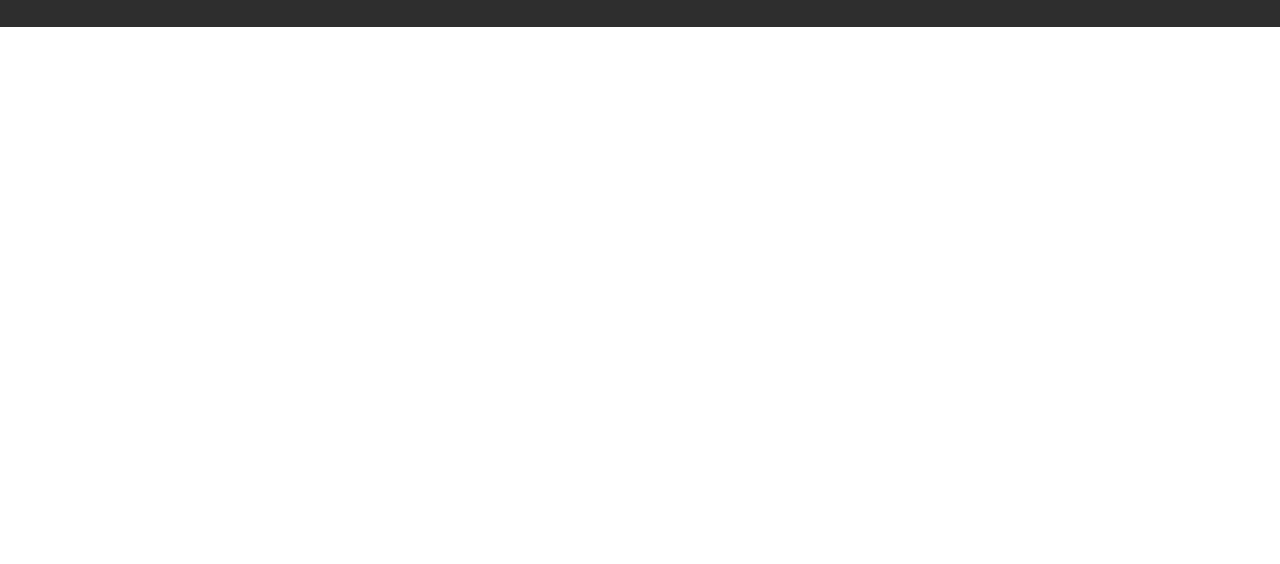
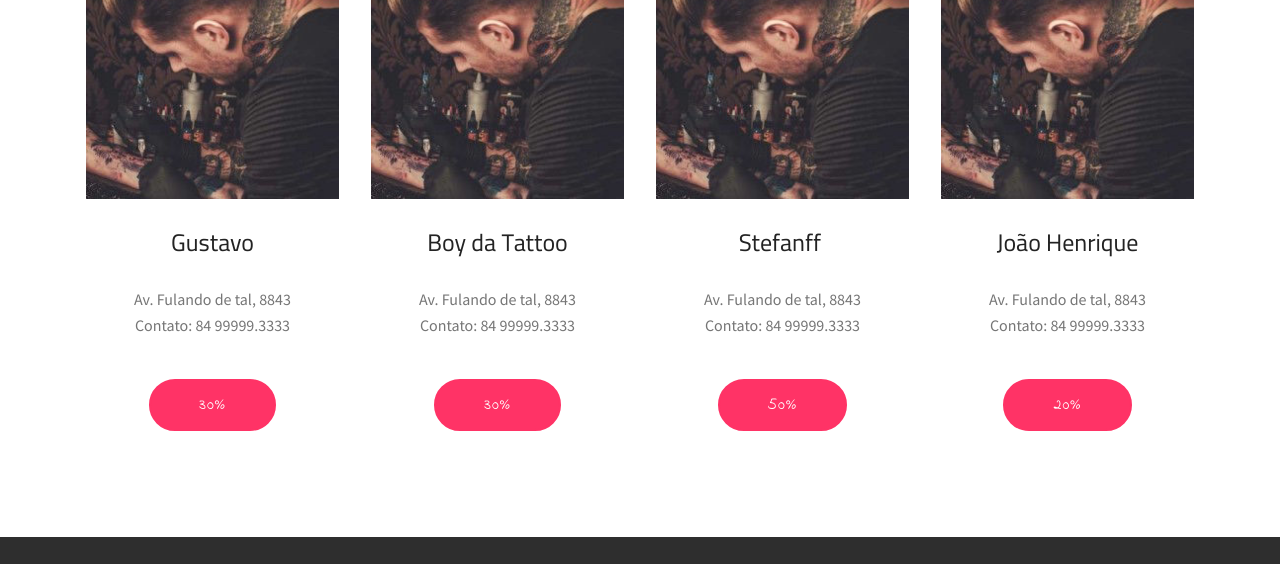
Before and after one commit to schinelloDev/desconttoo, a plain HTML site: page page2.html in a window 1280 px wide. Shown: the part 1000-1564 px from the top of the page. Before the commit the page ends 1027 px from the top, so only its background shows below. Drawn offline with Linux system fonts and the light colour scheme; files whose address does not match are found by name.

Commit message:
create github pages

```diff
--- a/assets/mobirise/css/mbr-additional.css
+++ b/assets/mobirise/css/mbr-additional.css
@@ -1956,8 +1956,8 @@ section.lazy-placeholder:after {
   width: 100%;
 }
 .cid-rJIADUCCJk {
-  padding-top: 120px;
-  padding-bottom: 90px;
+  padding-top: 135px;
+  padding-bottom: 45px;
   background-color: #ffffff;
 }
 .cid-rJIADUCCJk h4 {
@@ -1990,6 +1990,7 @@ section.lazy-placeholder:after {
 }
 .cid-rJIADUCCJk .mbr-section-subtitle {
   text-align: center;
+  color: #ff3366;
 }
 .cid-rJIADUCCJk H2 {
   text-align: center;
@@ -1999,6 +2000,53 @@ section.lazy-placeholder:after {
 }
 .cid-rJIADUCCJk .mbr-text,
 .cid-rJIADUCCJk .mbr-section-btn {
+  text-align: center;
+}
+.cid-rJMM3VzSOX {
+  padding-top: 15px;
+  padding-bottom: 90px;
+  background-color: #ffffff;
+}
+.cid-rJMM3VzSOX h4 {
+  font-weight: 500;
+  margin-bottom: 0;
+  text-align: left;
+  padding-top: 2rem;
+}
+.cid-rJMM3VzSOX p {
+  margin-bottom: 0;
+  text-align: left;
+  padding-top: 1.5rem;
+  padding-top: 2rem;
+}
+.cid-rJMM3VzSOX .mbr-section-btn {
+  padding-top: 2.5rem;
+}
+.cid-rJMM3VzSOX .mbr-section-btn a {
+  margin: 0;
+}
+.cid-rJMM3VzSOX .mbr-text {
+  color: #767676;
+}
+.cid-rJMM3VzSOX .card-wrapper {
+  height: 100%;
+}
+@media (max-width: 767px) {
+  .cid-rJMM3VzSOX .card:not(.last-child) {
+    padding-bottom: 2rem;
+  }
+}
+.cid-rJMM3VzSOX .mbr-section-subtitle {
+  text-align: center;
+}
+.cid-rJMM3VzSOX H2 {
+  text-align: center;
+}
+.cid-rJMM3VzSOX .card-title {
+  text-align: center;
+}
+.cid-rJMM3VzSOX .mbr-text,
+.cid-rJMM3VzSOX .mbr-section-btn {
   text-align: center;
 }
 .cid-rJfnqaOIQ5 .navbar {
--- a/page2.html
+++ b/page2.html
@@ -65,7 +65,7 @@
     </nav>
 </section>
 
-<section class="engine"><a href="https://mobirise.info/x">css templates</a></section><section class="services1 cid-rJIADUCCJk" id="services1-f">
+<section class="engine"><a href="https://mobirise.info/e">how to make a website</a></section><section class="services1 cid-rJIADUCCJk" id="services1-f">
     <!---->
 
     <!---->
@@ -90,7 +90,7 @@
                     <div class="card-box">
                         <h4 class="card-title mbr-fonts-style display-5">
                             Gustavo</h4>
-                        <p class="mbr-text mbr-fonts-style display-7">Av. Fulando de tal, 8843<br>Contato: 65 99999.3333</p>
+                        <p class="mbr-text mbr-fonts-style display-7">Av. Fulando de tal, 8843<br>Contato: 84 99999.3333</p>
                         <!--Btn-->
                         <div class="mbr-section-btn align-center"><a href="https://mobirise.co" class="btn btn-secondary display-4">
                                 30%</a></div>
@@ -107,7 +107,7 @@
                         <h4 class="card-title mbr-fonts-style display-5">
                             Boy da Tattoo</h4>
                         <p class="mbr-text mbr-fonts-style display-7">Av. Fulando de tal, 8843
-<br>Contato: 65 99999.3333</p>
+<br>Contato: 84 99999.3333</p>
                         <!--Btn-->
                         <div class="mbr-section-btn align-center"><a href="https://mobirise.co" class="btn btn-secondary display-4">
                                 30%</a></div>
@@ -124,7 +124,7 @@
                         <h4 class="card-title mbr-fonts-style display-5">
                             Stefanff&nbsp;</h4>
                         <p class="mbr-text mbr-fonts-style display-7">Av. Fulando de tal, 8843
-<br>Contato: 65 99999.3333</p>
+<br>Contato: 84 99999.3333</p>
                         <!--Btn-->
                         <div class="mbr-section-btn align-center"><a href="https://mobirise.co" class="btn btn-secondary display-4">
                                 50%</a></div>
@@ -141,7 +141,92 @@
                         <h4 class="card-title mbr-fonts-style display-5">
                             João Henrique</h4>
                         <p class="mbr-text mbr-fonts-style display-7">Av. Fulando de tal, 8843
-<br>Contato: 65 99999.3333</p>
+<br>Contato: 84 99999.3333</p>
+                        <!--Btn-->
+                        <div class="mbr-section-btn align-center"><a href="https://mobirise.co" class="btn btn-secondary display-4">
+                                20%</a></div>
+                    </div>
+                </div>
+            </div>
+        </div>
+    </div>
+</section>
+
+<section class="services1 cid-rJMM3VzSOX" id="services1-g">
+    <!---->
+
+    <!---->
+    <!--Overlay-->
+
+    <!--Container-->
+    <div class="container">
+        <div class="row justify-content-center">
+            <!--Titles-->
+            <div class="title pb-5 col-12">
+
+
+            </div>
+            <!--Card-1-->
+            <div class="card col-12 col-md-6 p-3 col-lg-3">
+                <div class="card-wrapper">
+                    <div class="card-img">
+                        <img src="assets/images/01-256x256.jpg" alt="Mobirise" title="">
+                    </div>
+                    <div class="card-box">
+                        <h4 class="card-title mbr-fonts-style display-5">
+                            Gustavo</h4>
+                        <p class="mbr-text mbr-fonts-style display-7">Av. Fulando de tal, 8843<br>Contato: 84 99999.3333</p>
+                        <!--Btn-->
+                        <div class="mbr-section-btn align-center"><a href="https://mobirise.co" class="btn btn-secondary display-4">
+                                30%</a></div>
+                    </div>
+                </div>
+            </div>
+            <!--Card-2-->
+            <div class="card col-12 col-md-6 p-3 col-lg-3">
+                <div class="card-wrapper">
+                    <div class="card-img">
+                        <img src="assets/images/01-256x256.jpg" alt="Mobirise" title="">
+                    </div>
+                    <div class="card-box">
+                        <h4 class="card-title mbr-fonts-style display-5">
+                            Boy da Tattoo</h4>
+                        <p class="mbr-text mbr-fonts-style display-7">Av. Fulando de tal, 8843
+<br>Contato: 84 99999.3333</p>
+                        <!--Btn-->
+                        <div class="mbr-section-btn align-center"><a href="https://mobirise.co" class="btn btn-secondary display-4">
+                                30%</a></div>
+                    </div>
+                </div>
+            </div>
+            <!--Card-3-->
+            <div class="card col-12 col-md-6 p-3 col-lg-3">
+                <div class="card-wrapper">
+                    <div class="card-img">
+                        <img src="assets/images/01-256x256.jpg" alt="Mobirise" title="">
+                    </div>
+                    <div class="card-box">
+                        <h4 class="card-title mbr-fonts-style display-5">
+                            Stefanff&nbsp;</h4>
+                        <p class="mbr-text mbr-fonts-style display-7">Av. Fulando de tal, 8843
+<br>Contato: 84 99999.3333</p>
+                        <!--Btn-->
+                        <div class="mbr-section-btn align-center"><a href="https://mobirise.co" class="btn btn-secondary display-4">
+                                50%</a></div>
+                    </div>
+                </div>
+            </div>
+            <!--Card-4-->
+            <div class="card col-12 col-md-6 p-3 col-lg-3 last-child">
+                <div class="card-wrapper">
+                    <div class="card-img">
+                        <img src="assets/images/01-256x256.jpg" alt="Mobirise" title="">
+                    </div>
+                    <div class="card-box">
+                        <h4 class="card-title mbr-fonts-style display-5">
+                            João Henrique</h4>
+                        <p class="mbr-text mbr-fonts-style display-7">Av. Fulando de tal, 8843
+<br>Contato: 84 99999.3333</p>
                         <!--Btn-->
                         <div class="mbr-section-btn align-center"><a href="https://mobirise.co" class="btn btn-secondary display-4">
                                 20%</a></div>
```
Also changed, not shown: index.html (+1 -1 lines), page1.html (+1 -1 lines), 1 other file.
